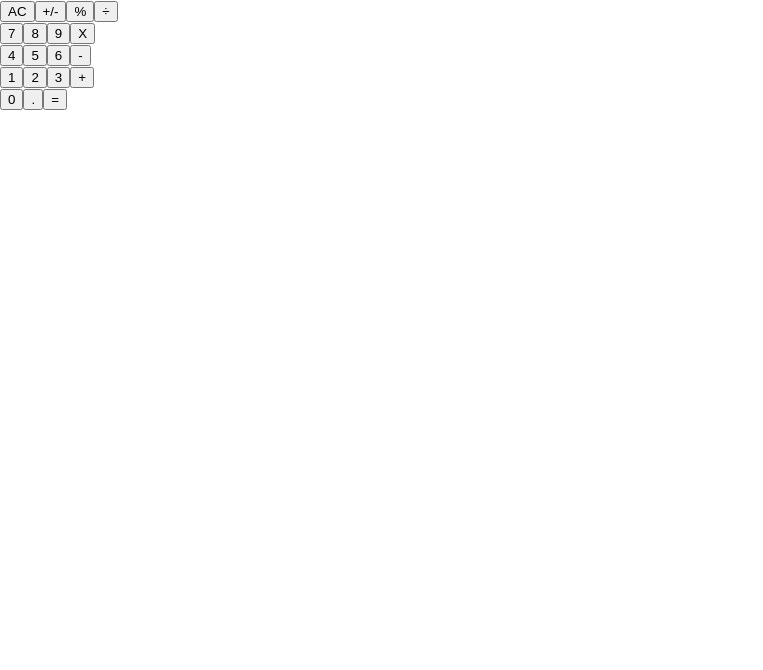
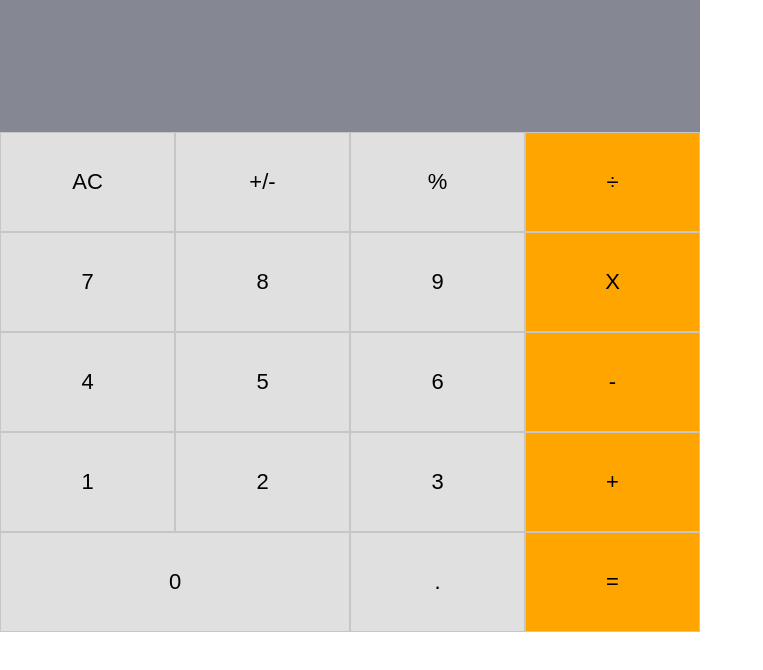
Before and after one commit to Joseph-Burke/calculator, a React (Create React App) app: page / in a window 1280 px wide. Shown: the top 670 px of the page, without its empty margins (0-763 px from the left). Built offline with nearby package versions, Linux system fonts and the light colour scheme.

Commit message:
Add styles

```diff
--- a/src/components/Button.js
+++ b/src/components/Button.js
@@ -1,12 +1,21 @@
 import PropTypes from 'prop-types';
+import styles from '../styles/button.module.css';
 
 const Button = props => {
-  const { name } = props;
-  const { processInput } = props;
+  const {
+    name, processInput, color, wide,
+  } = props;
+  const buttonClasses = [
+    styles.button,
+    styles[`${color}_button`],
+    wide ? styles.wide : ""
+  ].join(" ");
+
   return (
     <button
       type="button"
       onClick={() => processInput(name)}
+      className={buttonClasses}
     >
       {name}
     </button>
@@ -16,6 +25,13 @@ const Button = props => {
 Button.propTypes = {
   name: PropTypes.string.isRequired,
   processInput: PropTypes.func.isRequired,
+  color: PropTypes.string,
+  wide: PropTypes.bool,
+};
+
+Button.defaultProps = {
+  color: 'orange',
+  wide: false,
 };
 
 export default Button;
--- a/src/components/ButtonPanel.js
+++ b/src/components/ButtonPanel.js
@@ -1,37 +1,54 @@
 import PropTypes from 'prop-types';
 import Button from './Button';
+import styles from '../styles/button_panel.module.css';
 
 const ButtonPanel = props => {
   const { data, inputHandler } = props;
   return (
-    <div>
-      <div>
-        <Button name="AC" data={data} processInput={inputHandler} />
-        <Button name="+/-" data={data} processInput={inputHandler} />
-        <Button name="%" data={data} processInput={inputHandler} />
+    <div className={styles.button_panel}>
+      <div className={styles.row}>
+        <Button
+          name="AC"
+          data={data}
+          processInput={inputHandler}
+          color="grey"
+        />
+        <Button
+          name="+/-"
+          data={data}
+          processInput={inputHandler}
+          color="grey"
+        />
+        <Button name="%" data={data} processInput={inputHandler} color="grey" />
         <Button name="÷" data={data} processInput={inputHandler} />
       </div>
-      <div>
-        <Button name="7" data={data} processInput={inputHandler} />
-        <Button name="8" data={data} processInput={inputHandler} />
-        <Button name="9" data={data} processInput={inputHandler} />
+      <div className={styles.row}>
+        <Button name="7" data={data} processInput={inputHandler} color="grey" />
+        <Button name="8" data={data} processInput={inputHandler} color="grey" />
+        <Button name="9" data={data} processInput={inputHandler} color="grey" />
         <Button name="X" data={data} processInput={inputHandler} />
       </div>
-      <div>
-        <Button name="4" data={data} processInput={inputHandler} />
-        <Button name="5" data={data} processInput={inputHandler} />
-        <Button name="6" data={data} processInput={inputHandler} />
+      <div className={styles.row}>
+        <Button name="4" data={data} processInput={inputHandler} color="grey" />
+        <Button name="5" data={data} processInput={inputHandler} color="grey" />
+        <Button name="6" data={data} processInput={inputHandler} color="grey" />
         <Button name="-" data={data} processInput={inputHandler} />
       </div>
-      <div>
-        <Button name="1" data={data} processInput={inputHandler} />
-        <Button name="2" data={data} processInput={inputHandler} />
-        <Button name="3" data={data} processInput={inputHandler} />
+      <div className={styles.row}>
+        <Button name="1" data={data} processInput={inputHandler} color="grey" />
+        <Button name="2" data={data} processInput={inputHandler} color="grey" />
+        <Button name="3" data={data} processInput={inputHandler} color="grey" />
         <Button name="+" data={data} processInput={inputHandler} />
       </div>
-      <div>
-        <Button name="0" data={data} processInput={inputHandler} />
-        <Button name="." data={data} processInput={inputHandler} />
+      <div className={styles.row}>
+        <Button
+          name="0"
+          data={data}
+          processInput={inputHandler}
+          wide
+          color="grey"
+        />
+        <Button name="." data={data} processInput={inputHandler} color="grey" />
         <Button name="=" data={data} processInput={inputHandler} />
       </div>
     </div>
--- a/src/components/Display.js
+++ b/src/components/Display.js
@@ -1,6 +1,7 @@
 import PropTypes from 'prop-types';
+import styles from '../styles/display.module.css';
 
-const Display = ({ result }) => <div>{result}</div>;
+const Display = ({ result }) => <div className={styles.display}>{result}</div>;
 
 Display.propTypes = {
   result: PropTypes.string,
--- a/src/containers/App.js
+++ b/src/containers/App.js
@@ -2,6 +2,7 @@ import React, { useState } from 'react';
 import Display from '../components/Display';
 import ButtonPanel from '../components/ButtonPanel';
 import calculate from '../logic/calculate';
+// import styles from '../styles/app.module.css';
 
 const App = () => {
   const [data, setData] = useState(
--- /dev/null
+++ b/src/styles/app.module.css
@@ -0,0 +1,4 @@
+.app {
+  display: flex;
+  width: 700px;
+}
--- /dev/null
+++ b/src/styles/button.module.css
@@ -0,0 +1,19 @@
+.button {
+  flex-basis: 25%;
+  border-radius: 0;
+  border: 1px solid rgba(198, 198, 198);
+  font-size: 22px;
+  font-weight: 500;
+}
+
+.grey_button {
+  background-color: #e0e0e0;
+}
+
+.orange_button {
+  background-color: orange;
+}
+
+.wide {
+  flex-basis: 50%;
+}
--- /dev/null
+++ b/src/styles/button_panel.module.css
@@ -0,0 +1,11 @@
+.button_panel {
+  display: flex;
+  flex-direction: column;
+  width: 700px;
+  font-size: 18px;
+}
+
+.row {
+  height: 100px;
+  display: flex;
+}
--- /dev/null
+++ b/src/styles/display.module.css
@@ -0,0 +1,12 @@
+.display {
+  display: flex;
+  width: calc(700px - 4rem);
+  background: #858793;
+  height: 100px;
+  color: white;
+  padding: 1rem 2rem;
+  justify-content: flex-end;
+  align-items: center;
+  font-size: 36px;
+  font-weight: 500;
+}
```
